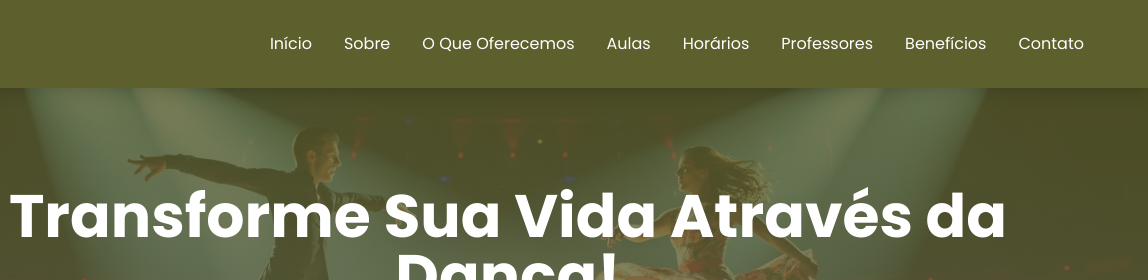
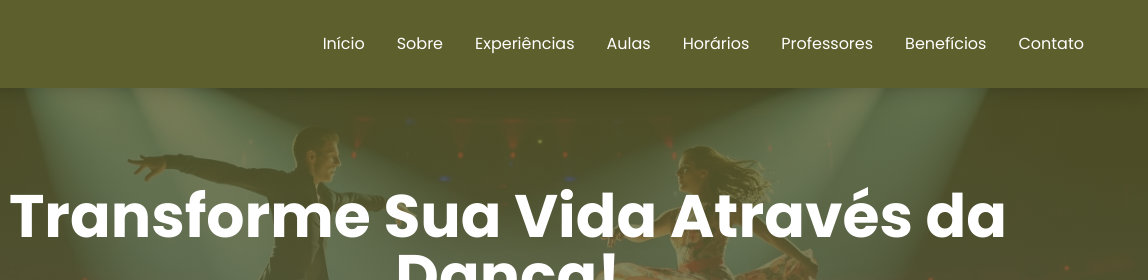
Before and after one commit to k7studio/k7studio-nodejs, a website: page index.html in a window 1280 px wide. Shown: the top 280 px of the page, 132-1280 px from the left. Drawn offline with Linux system fonts and the light colour scheme.

Commit message:
Atualização do index.html item de menu

```diff
--- a/index.html
+++ b/index.html
@@ -21,7 +21,7 @@
                 <div class="hidden md:flex items-center space-x-8">
                     <a href="#home" class="text-white hover:text-highlight transition">Início</a>
                     <a href="#about" class="text-white hover:text-highlight transition">Sobre</a>
-                    <a href="#search" class="text-white hover:text-highlight transition">O Que Oferecemos</a>
+                    <a href="#search" class="text-white hover:text-highlight transition">Experiências</a>
                     <a href="#classes" class="text-white hover:text-highlight transition">Aulas</a>
                     <a href="#schedule" class="text-white hover:text-highlight transition">Horários</a>
                     <a href="#teachers" class="text-white hover:text-highlight transition">Professores</a>
@@ -39,7 +39,7 @@
         <div class="mobile-menu hidden md:hidden bg-accent">
             <a href="#home" class="block py-2 px-4 text-white hover:bg-primary">Início</a>
             <a href="#about" class="block py-2 px-4 text-white hover:bg-primary">Sobre</a>
-            <a href="#search" class="block py-2 px-4 text-white hover:bg-primary">O Que Oferecemos</a>
+            <a href="#search" class="block py-2 px-4 text-white hover:bg-primary">Experiências</a>
             <a href="#classes" class="block py-2 px-4 text-white hover:bg-primary">Aulas</a>
             <a href="#schedule" class="block py-2 px-4 text-white hover:bg-primary">Horários</a>
             <a href="#teachers" class="block py-2 px-4 text-white hover:bg-primary">Professores</a>
```
